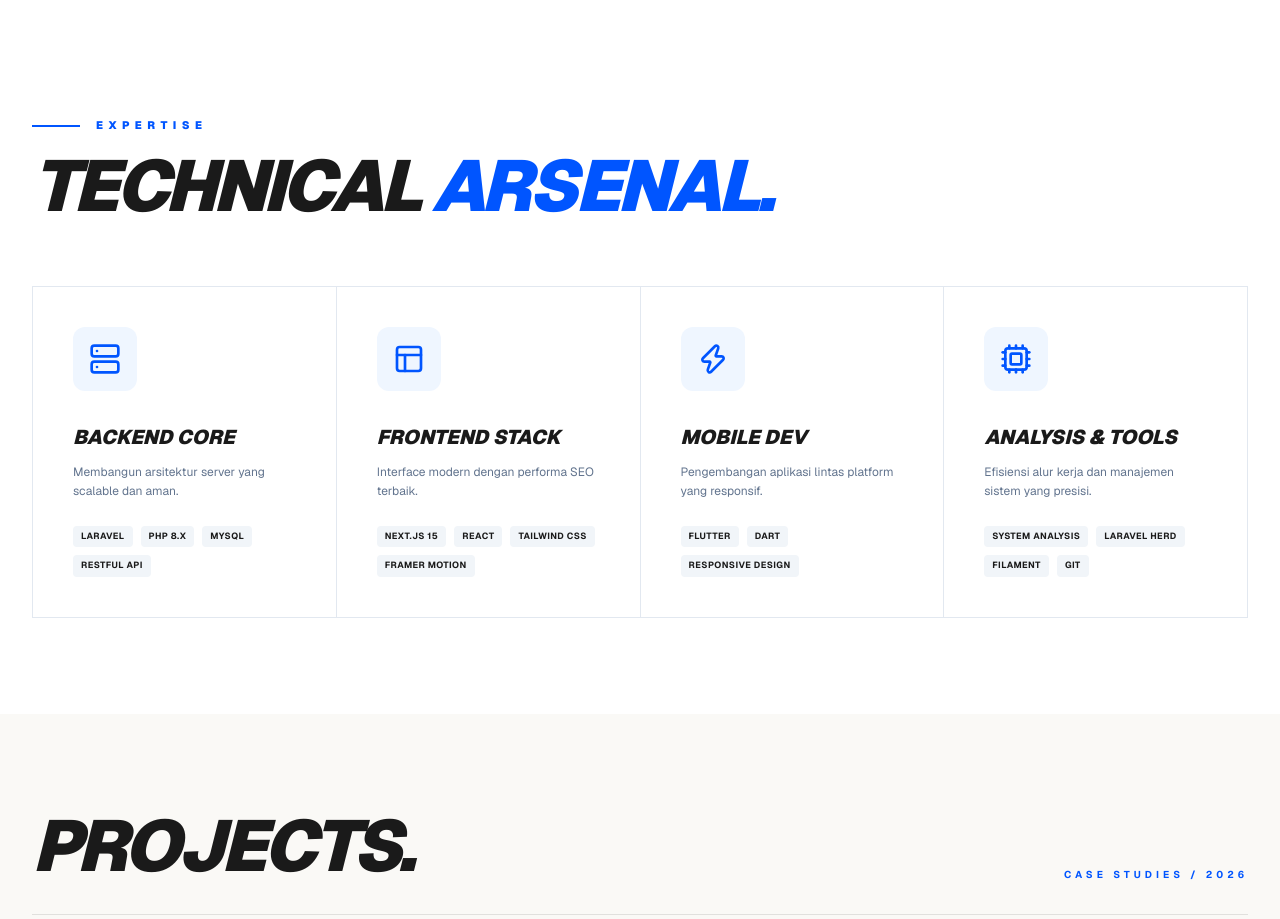
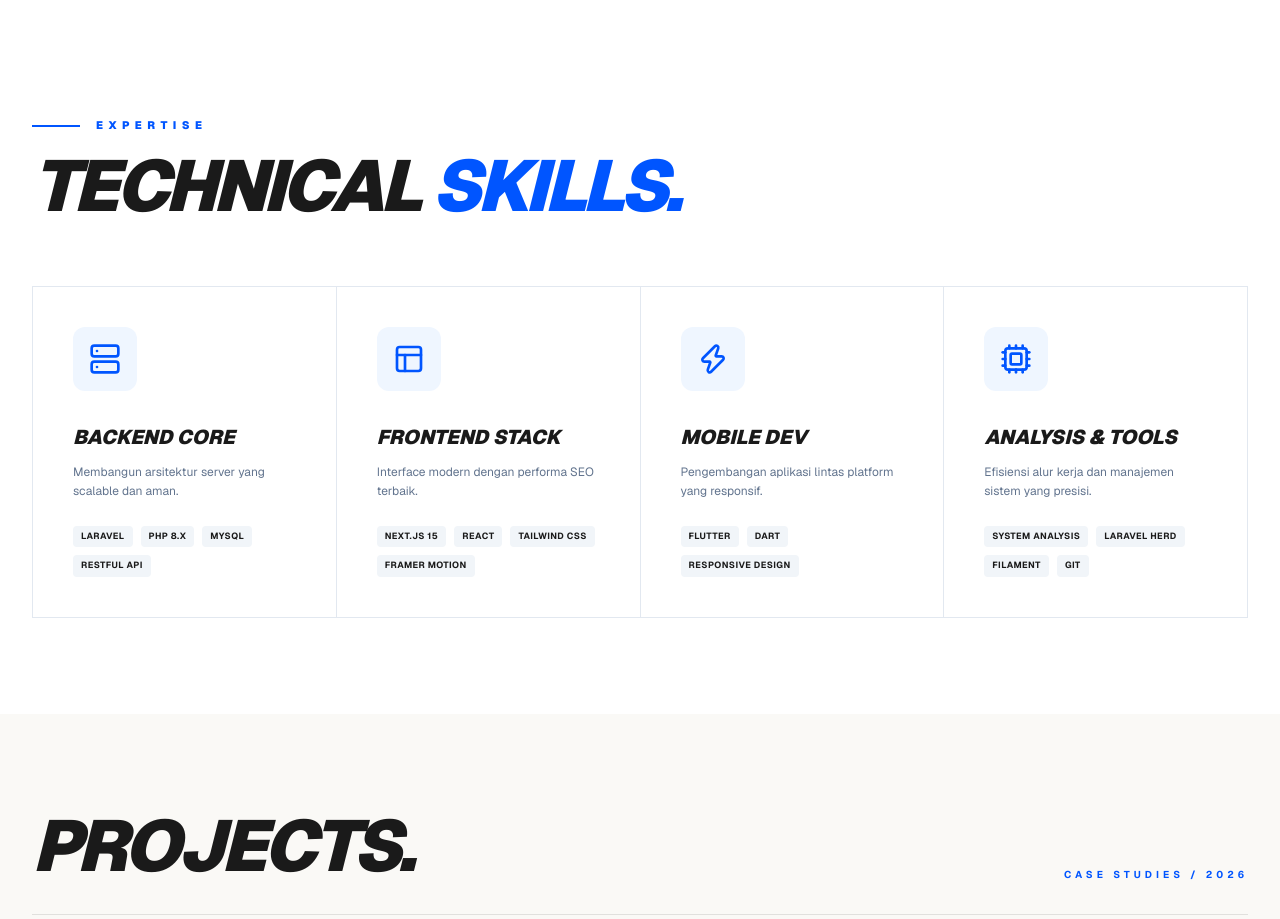
Before and after one commit to Jaka-kurnia/portofolio-me, a Next.js app: page / in a window 1280 px wide. Shown: the part 1600-2519 px from the top of the page. Built offline with nearby package versions, Linux system fonts and the light colour scheme.

Commit message:
Perbaikan

```diff
--- a/components/skils.tsx
+++ b/components/skils.tsx
@@ -17,7 +17,7 @@ export const Skills = () => (
           Expertise
         </motion.div>
         <motion.h2 initial={{ opacity: 0, y: 20 }} whileInView={{ opacity: 1, y: 0 }} viewport={{ once: true }} className="text-5xl md:text-7xl font-black uppercase italic tracking-tighter leading-none">
-          Technical <span className="text-[#0055FF]">Arsenal.</span>
+          Technical <span className="text-[#0055FF]">Skills.</span>
         </motion.h2>
       </header>
       <div className="grid grid-cols-1 md:grid-cols-2 lg:grid-cols-4 gap-px bg-slate-200 border border-slate-200">
```
